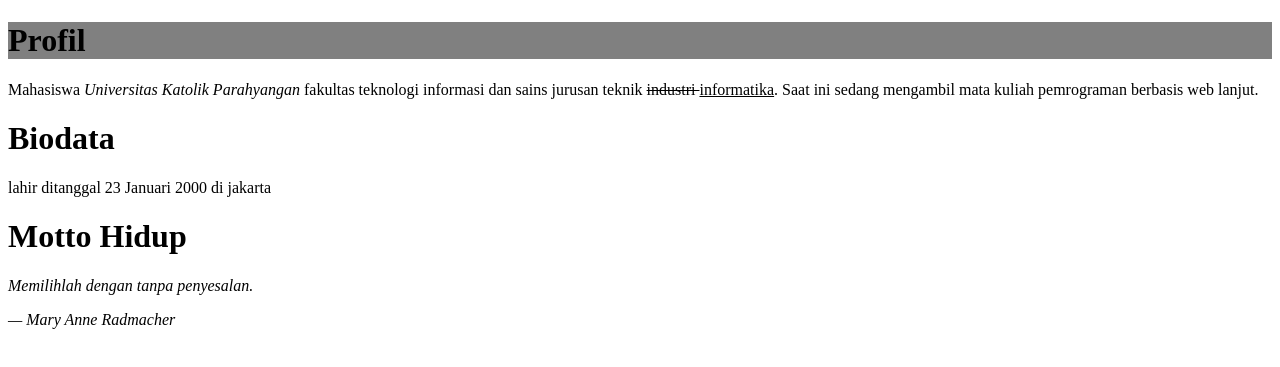
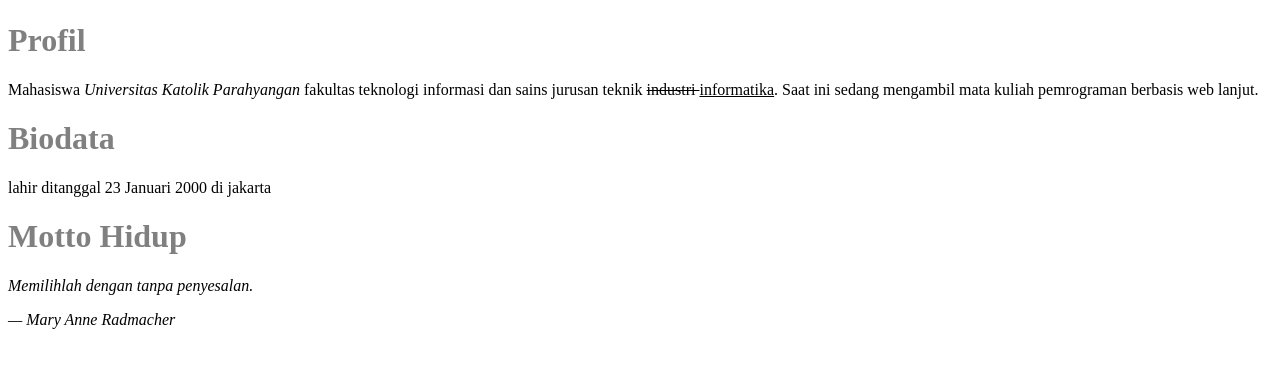
Before and after one commit to quadratnp/quadratnp.github.io, a plain HTML site: page index.html in a window 1280 px wide. Shown: the part 383-750 px from the top of the page. Drawn offline with Linux system fonts and the light colour scheme.

Commit message:
Update index.html

```diff
--- a/index.html
+++ b/index.html
@@ -8,12 +8,12 @@
 
 <h1>QUADRAT NADJI PRANAWA</h1>
 <img src="https://ide.unpar.ac.id/pluginfile.php/113472/user/icon/snap/f1?rev=758253" alt="foto profil">
-<h1 style="background-color: gray;">Profil</h1>
+<h1 style="color: gray;">Profil</h1>
 <p>Mahasiswa <i>Universitas Katolik Parahyangan</i> fakultas teknologi informasi dan sains jurusan teknik <del>industri </del><ins>informatika</ins>.
 Saat ini sedang mengambil mata kuliah pemrograman berbasis web lanjut.</p>
-<h1>Biodata</h1>
+<h1 style="color: gray;">Biodata</h1>
 <p>lahir ditanggal 23 Januari 2000 di jakarta</p>
-<h1>Motto Hidup</h1>
+<h1 style="color: gray;">Motto Hidup</h1>
 <p><i>Memilihlah dengan tanpa penyesalan.</i></p>
 <p><i>— Mary Anne Radmacher</i></p>
 
```
